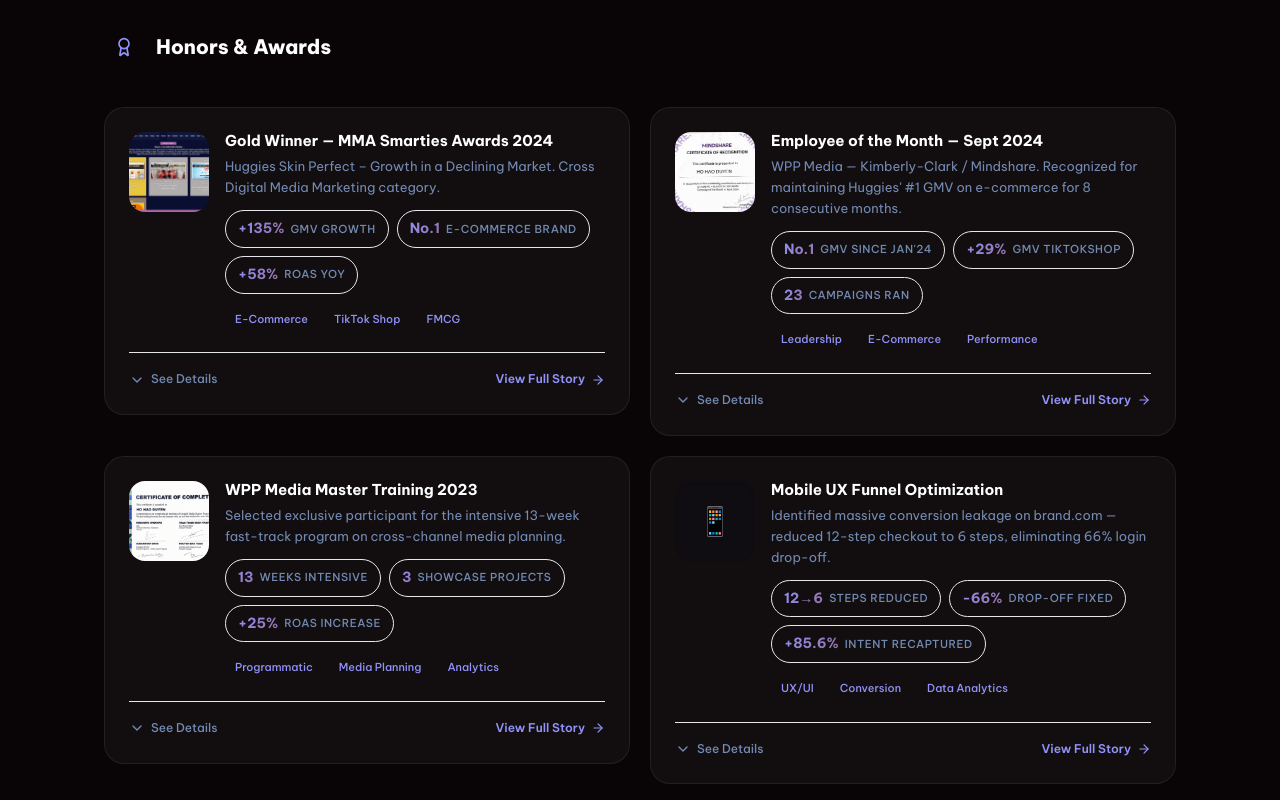
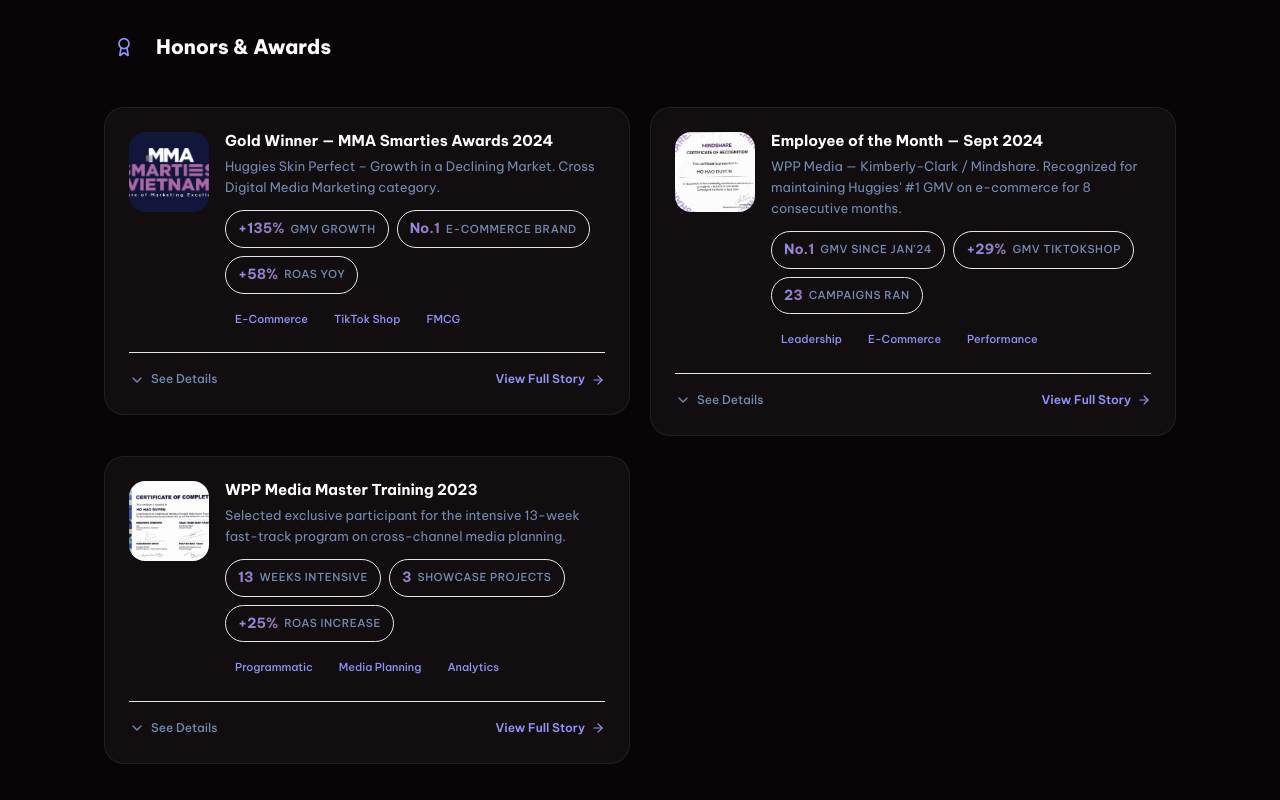
Before and after one commit to Kohnnn/dindinwebsite, a Next.js app: page / in a window 1280 px wide. Shown: the part 2540-3340 px from the top of the page. Built offline with nearby package versions, Linux system fonts and the light colour scheme.

Commit message:
feat: update award sections

```diff
--- a/src/data/resume.ts
+++ b/src/data/resume.ts
@@ -129,7 +129,7 @@
                 { value: "+58%", label: "ROAS YoY" },
             ],
             badges: ["E-Commerce", "TikTok Shop", "FMCG"],
-            image: "/GroupM_MMA_awards.jpeg",
+            image: "/MMA_Smarties.jpg",
         },
         {
             icon: "⭐",
@@ -156,19 +156,6 @@
             ],
             badges: ["Programmatic", "Media Planning", "Analytics"],
             image: "/GroupM_MediaMaster_cert.jpeg",
-        },
-        {
-            icon: "📱",
-            slug: "ux-funnel-optimization",
-            title: "Mobile UX Funnel Optimization",
-            desc: "Identified massive conversion leakage on brand.com — reduced 12-step checkout to 6 steps, eliminating 66% login drop-off.",
-            metrics: [
-                { value: "12→6", label: "Steps Reduced" },
-                { value: "-66%", label: "Drop-off Fixed" },
-                { value: "+85.6%", label: "Intent Recaptured" },
-            ],
-            badges: ["UX/UI", "Conversion", "Data Analytics"],
-            image: null,
         },
     ] as Award[],
     certifications: [
```
Also changed, not shown: public/MMA_Smarties.jpg (added).
